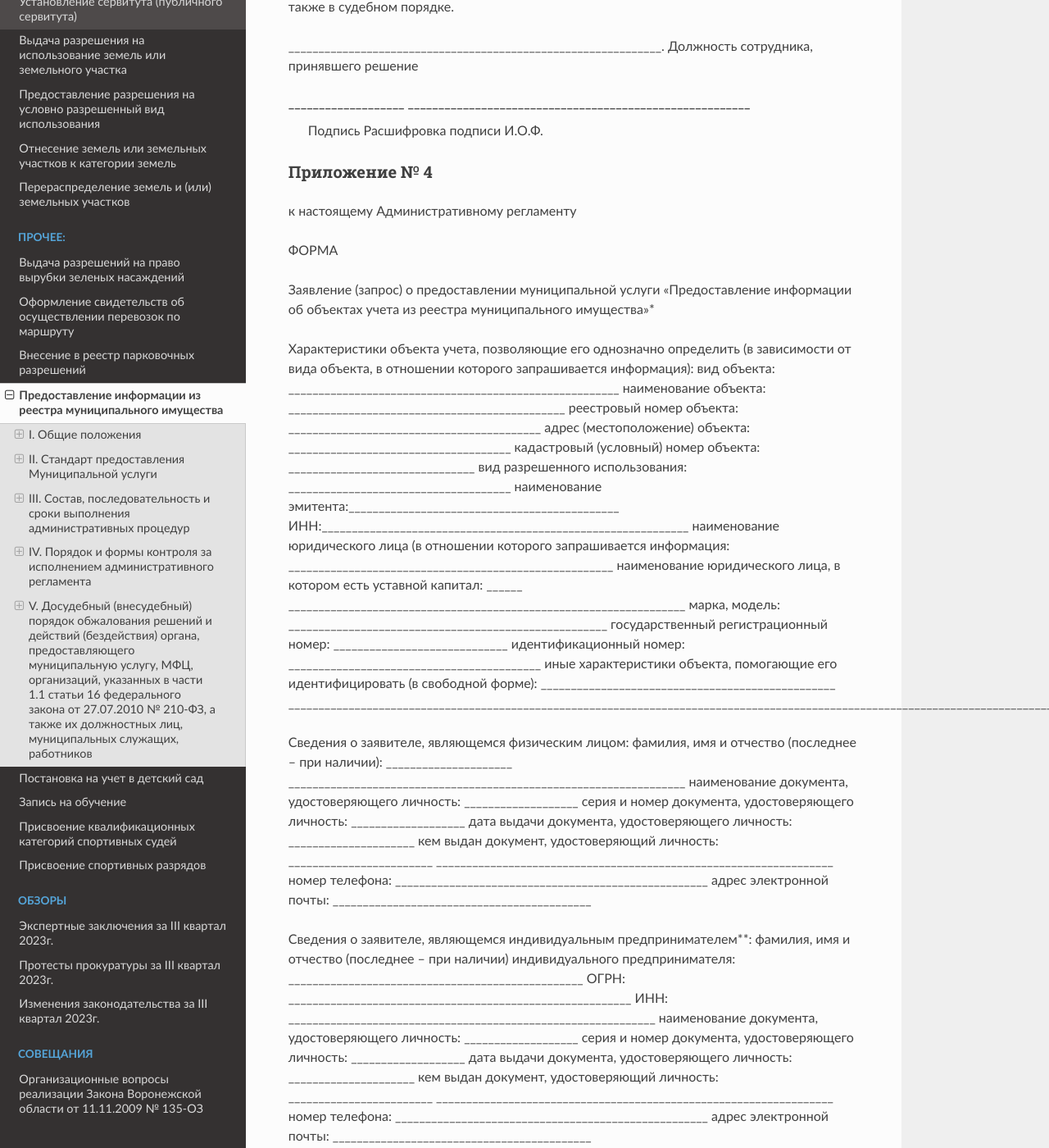
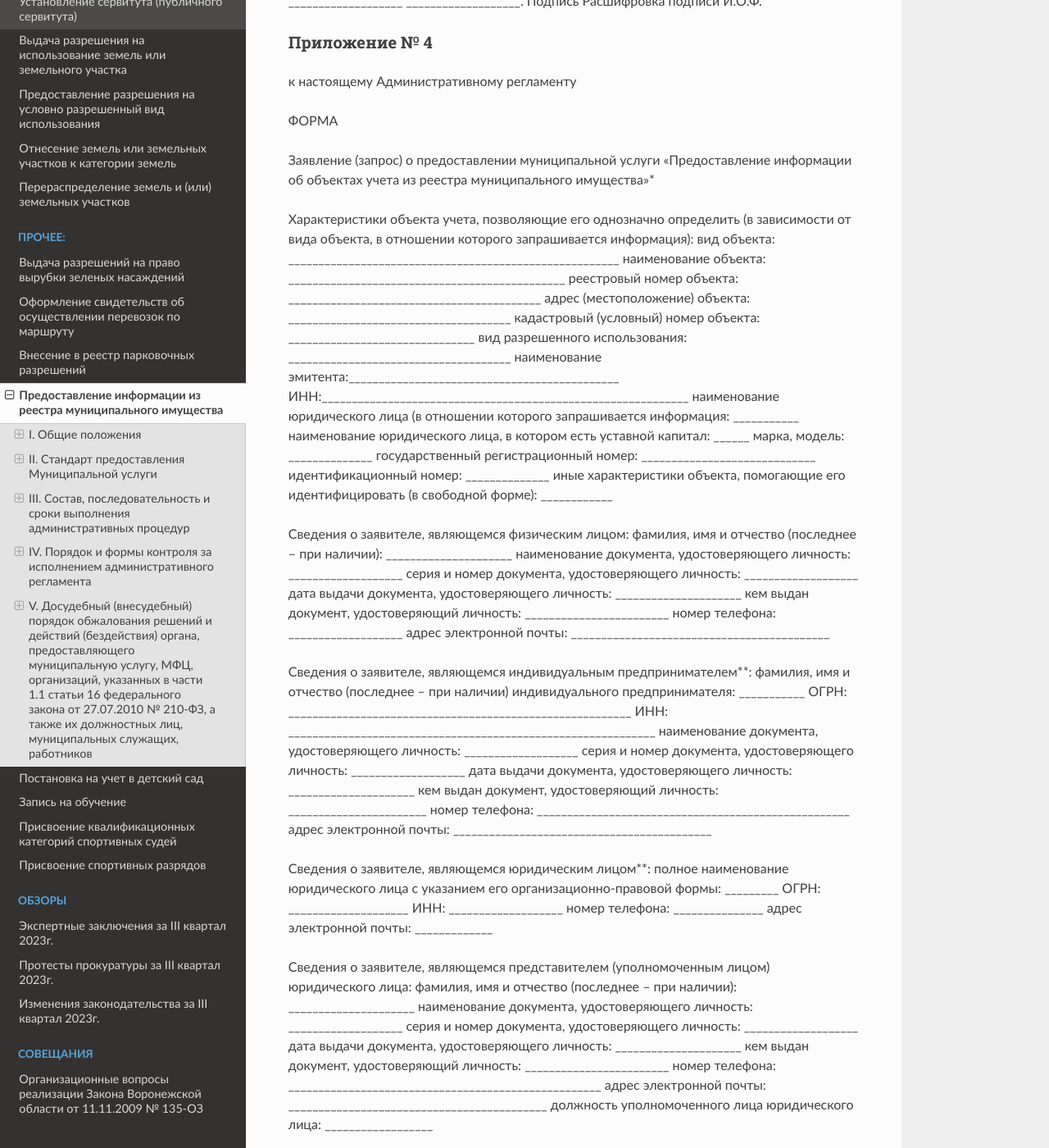
Before and after one commit to avkazmin/sphinx_munidoc, a Sphinx documentation site: the page built from doc/reglament26.rst, in a window 1280 px wide and 1400 px high, scrolled down 42105 px. Shown: the whole window at 82% size. Built offline with Sphinx 7.4.7 and the Read the Docs theme 2.0.0, drawn with Linux system fonts in a browser that asks for light colours; some of the changed text lies outside the part shown.

Commit message:
Форматрование текста

```diff
--- a/doc/reglament12.rst
+++ b/doc/reglament12.rst
@@ -1070,8 +1070,8 @@ NДанные (сведения), указанные в уведомленииД
                                ________________   _________________________
                                   (подпись)        (фамилия, имя, отчество
                                                         (при наличии))
-.. note:: <*> Нужное подчеркнуть.
 
+.. note:: Нужное подчеркнуть.
 
 Приложение 5
 ~~~~~~~~~~~~~~~~
@@ -1167,7 +1167,8 @@ NОрган, выдавший уведомлениеНомер документ
                                ________________   _________________________
                                   (подпись)        (фамилия, имя, отчество
                                                         (при наличии))
-.. note:: <*> Нужное подчеркнуть.
+
+.. note:: Нужное подчеркнуть.
 
 Приложение 7
 ~~~~~~~~~~~~~~~~~~~~~
--- a/doc/reglament26.rst
+++ b/doc/reglament26.rst
@@ -394,15 +394,15 @@ _____________________________________.
 Решение о выдаче выписки из реестра муниципального
 имущества
 
-от _____________ 20__г.                                                                  №_____
+от _____________ 20__г.  №_____
 
 По результатам рассмотрения заявления от _____________ № _______ (Заявитель _____________________) принято решение о предоставлении выписки из реестра муниципального имущества (прилагается).
-Дополнительно информируем: __________________________________ _________________________________________________________________ .
+Дополнительно информируем: _________________________ .
 ______________________________________________________________.
 Должность сотрудника, принявшего решение
 
-___________________    ________________________________________________________
-          Подпись       Расшифровка подписи  И.О.Ф.
+___________________    ____________________
+Подпись       Расшифровка подписи  И.О.Ф.
 
 .. _`Приложении № 2`:
 
@@ -420,10 +420,10 @@ _____________________________________.
 
 Уведомление об отсутствии информации в реестре муниципального имущества
 
-от _____________ 20__г.                                                                  №_____
+от _____________ 20__г. №_____
 
 По результатам рассмотрения заявления от _____________ № _______ (Заявитель _____________________) сообщаем об отсутствии в реестре муниципального имущества запрашиваемых сведений.
-Дополнительно информируем: __________________________________ _________________________________________________________________ .
+Дополнительно информируем: ________________________ .
 ______________________________________________________________.
 Должность сотрудника, принявшего решение
 
@@ -446,10 +446,10 @@ _____________________________________.
 
 Решение об отказе в выдаче выписки из реестра муниципального имущества
 
-от _____________ 20__г.                                                                  №_____
+от _____________ 20__г. №_____
 
 По результатам рассмотрения заявления от _____________ № _______ (Заявитель _____________________) принято решение об отказе в выдаче выписки из реестра муниципального имущества по следующим основаниям: _____________________________________________________________________________________________________________________________________________________________________________________________________ .
-Дополнительно информируем: __________________________________ _________________________________________________________________ .
+Дополнительно информируем: ________________________________.
 
 Вы вправе повторно обратиться с заявлением после устранения указанных нарушений.
 Данный отказ может быть обжалован в досудебном порядке путем направления жалобы, а также в судебном порядке.
@@ -457,8 +457,8 @@ _____________________________________.
 ______________________________________________________________.
 Должность сотрудника, принявшего решение
 
-___________________    ________________________________________________________
-          Подпись       Расшифровка подписи  И.О.Ф.
+___________________    ___________________.
+Подпись       Расшифровка подписи  И.О.Ф.
 
 .. _`Приложению № 4`:
 
@@ -479,58 +479,57 @@ ___________________    ________________________________________________________
 вид разрешенного использования: _____________________________________
 наименование эмитента:_____________________________________________
 ИНН:_____________________________________________________________
-наименование юридического лица (в отношении которого запрашивается информация: ______________________________________________________
-наименование юридического лица, в котором есть уставной капитал: ______ __________________________________________________________________
-марка, модель: _____________________________________________________
+наименование юридического лица (в отношении которого запрашивается информация: ___________
+наименование юридического лица, в котором есть уставной капитал: ______
+марка, модель: ______________
 государственный регистрационный номер: _____________________________
-идентификационный номер: __________________________________________
-иные характеристики объекта, помогающие его идентифицировать (в свободной форме): _________________________________________________ ____________________________________________________________________________________________________________________________________
-
+идентификационный номер: ______________
+иные характеристики объекта, помогающие его идентифицировать (в свободной форме): ____________
 
 Сведения о заявителе, являющемся физическим лицом:
-фамилия, имя и отчество (последнее – при наличии): _____________________  __________________________________________________________________
+фамилия, имя и отчество (последнее – при наличии): _____________________
 наименование документа, удостоверяющего личность: ___________________
 серия и номер документа, удостоверяющего личность: ___________________
 дата выдачи документа, удостоверяющего личность: _____________________
-кем выдан документ, удостоверяющий личность: ________________________ __________________________________________________________________
-номер телефона: ____________________________________________________
+кем выдан документ, удостоверяющий личность: ________________________
+номер телефона: ___________________
 адрес электронной почты: ___________________________________________
 
 
 Сведения о заявителе, являющемся индивидуальным предпринимателем**:
-фамилия, имя и отчество (последнее – при наличии) индивидуального предпринимателя: _________________________________________________
+фамилия, имя и отчество (последнее – при наличии) индивидуального предпринимателя: ___________
 ОГРН: _________________________________________________________
 ИНН: _____________________________________________________________
 наименование документа, удостоверяющего личность: ___________________
 серия и номер документа, удостоверяющего личность: ___________________
 дата выдачи документа, удостоверяющего личность: _____________________
-кем выдан документ, удостоверяющий личность: ________________________ __________________________________________________________________
+кем выдан документ, удостоверяющий личность: _______________________
 номер телефона: ____________________________________________________
 адрес электронной почты: ___________________________________________
 
 Сведения о заявителе, являющемся юридическим лицом**:
-полное наименование юридического лица с указанием его организационно-правовой формы: ___________________________________________________
-ОГРН: ____________________________________________________________
-ИНН: _____________________________________________________________
-номер телефона: ____________________________________________________
-адрес электронной почты: ___________________________________________
+полное наименование юридического лица с указанием его организационно-правовой формы: _________
+ОГРН: ____________________
+ИНН: ___________________
+номер телефона: _______________
+адрес электронной почты: _____________
 
 Сведения о заявителе, являющемся представителем (уполномоченным лицом) юридического лица:
-фамилия, имя и отчество (последнее – при наличии): _____________________  __________________________________________________________________
+фамилия, имя и отчество (последнее – при наличии): _____________________
 наименование документа, удостоверяющего личность: ___________________
 серия и номер документа, удостоверяющего личность: ___________________
 дата выдачи документа, удостоверяющего личность: _____________________
-кем выдан документ, удостоверяющий личность: ________________________ __________________________________________________________________
+кем выдан документ, удостоверяющий личность: ________________________
 номер телефона: ____________________________________________________
 адрес электронной почты: ___________________________________________
-должность уполномоченного лица юридического лица: ___________________ __________________________________________________________________
+должность уполномоченного лица юридического лица: __________________
 
 Сведения о заявителе, являющемся представителем физического лица/индивидуального предпринимателя:
-фамилия, имя и отчество (последнее – при наличии): _____________________  __________________________________________________________________
+фамилия, имя и отчество (последнее – при наличии): ___________________
 наименование документа, удостоверяющего личность: ___________________
 серия и номер документа, удостоверяющего личность: ___________________
 дата выдачи документа, удостоверяющего личность: _____________________
-кем выдан документ, удостоверяющий личность: ________________________ __________________________________________________________________
+кем выдан документ, удостоверяющий личность: _____________________
 номер телефона: ____________________________________________________
 адрес электронной почты: ___________________________________________
 
@@ -567,7 +566,7 @@ _____________________________________.
 
 Решение об отказе в приеме и регистрации документов, необходимых для предоставления муниципальной услуги
 
-от _____________ 20__г.                                                                  №_____
+от _____________ 20__г.  №_____
 
 По результатам рассмотрения заявления от _____________ № _______ (Заявитель _____________________) принято решение об отказе в приеме и регистрации документов для оказания муниципальной услуги по следующим основаниям: _______________________________________________________
 ___________________________________________________________________________________________________________________________________ .
@@ -579,7 +578,7 @@ ________________________________________________________________________________
 ______________________________________________________________.
 Должность сотрудника, принявшего решение
 
-___________________    ________________________________________________________
+___________________    _______________________________.
 Подпись       Расшифровка подписи  И.О.Ф.
 
 .. _`Приложении № 6`:
```
Also changed, not shown: doc/reglament2.rst (+3 -7 lines).
